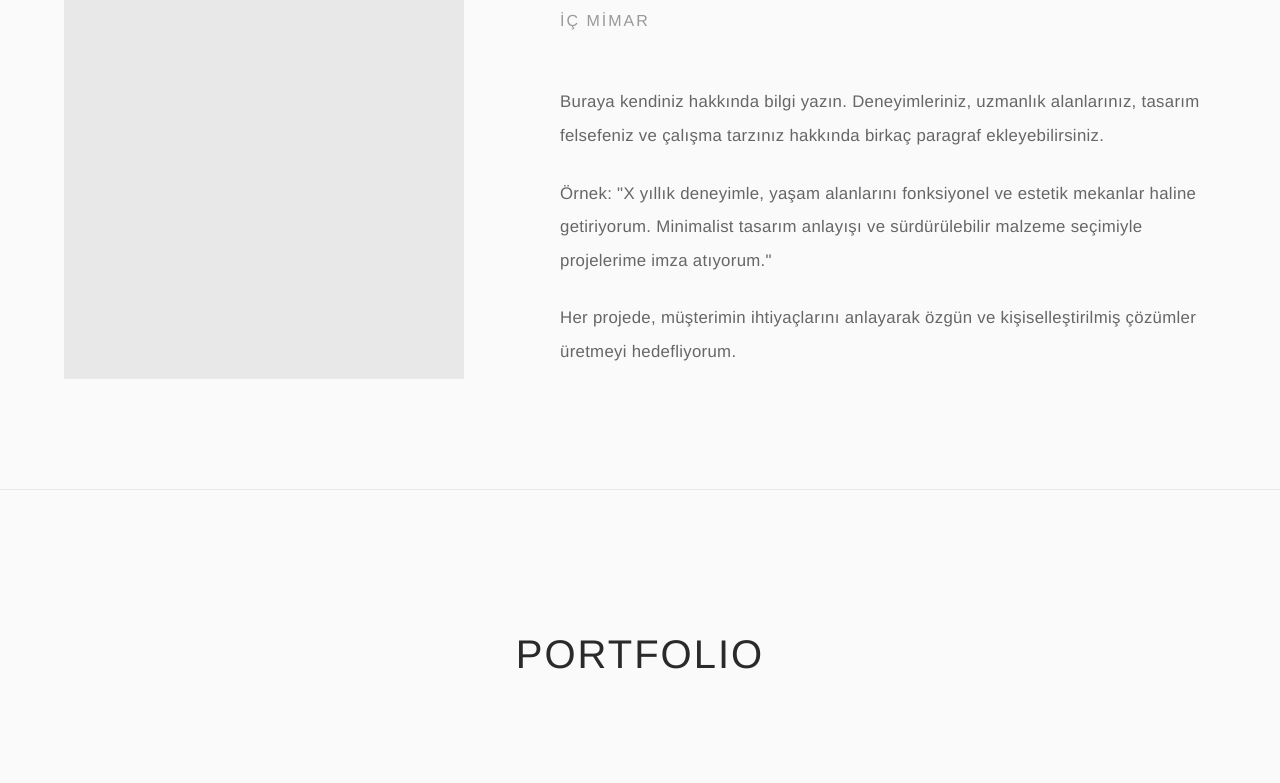
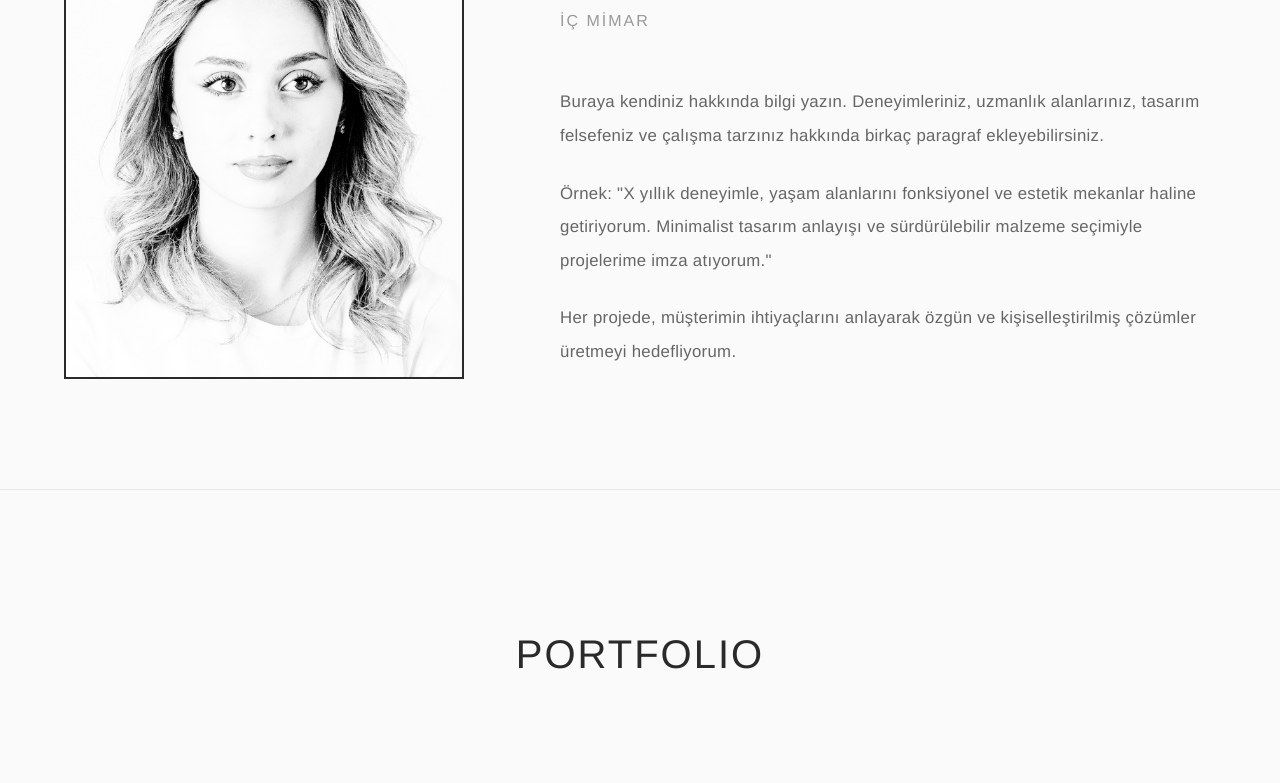
Before and after one commit to Dogaatademir/IrisAkalPortfolio, a plain HTML site: page index.html in a window 1280 px wide. Shown: the part 317-1100 px from the top of the page. Drawn offline with nearby package versions, Linux system fonts and the light colour scheme; a script that the page names is missing.

Commit message:
Add files via upload

```diff
--- a/index.html
+++ b/index.html
@@ -89,7 +89,7 @@
         .profile-image {
             width: 100%;
             height: 500px;
-            background: #e8e8e8;
+            background:#2a2a2a;
             display: flex;
             align-items: center;
             justify-content: center;
@@ -100,8 +100,8 @@
         }
 
         .profile-image img {
-            width: 100%;
-            height: 100%;
+            width: 99%;
+            height: 99%;
             object-fit: cover;
         }
 
@@ -443,7 +443,7 @@
     <section id="hakkimda">
         <div class="profile-image">
             <!-- Profil fotoğrafınızı eklemek için aşağıdaki yorumu kaldırın -->
-            <!-- <img src="profil.jpg" alt="Profil Fotoğrafı"> -->
+            <img src="profil.jpg" alt="Profil Fotoğrafı">
         </div>
         <div class="about-content">
             <h2>İRİS AKAL</h2>
```
Also changed, not shown: profil.jpg (added).
